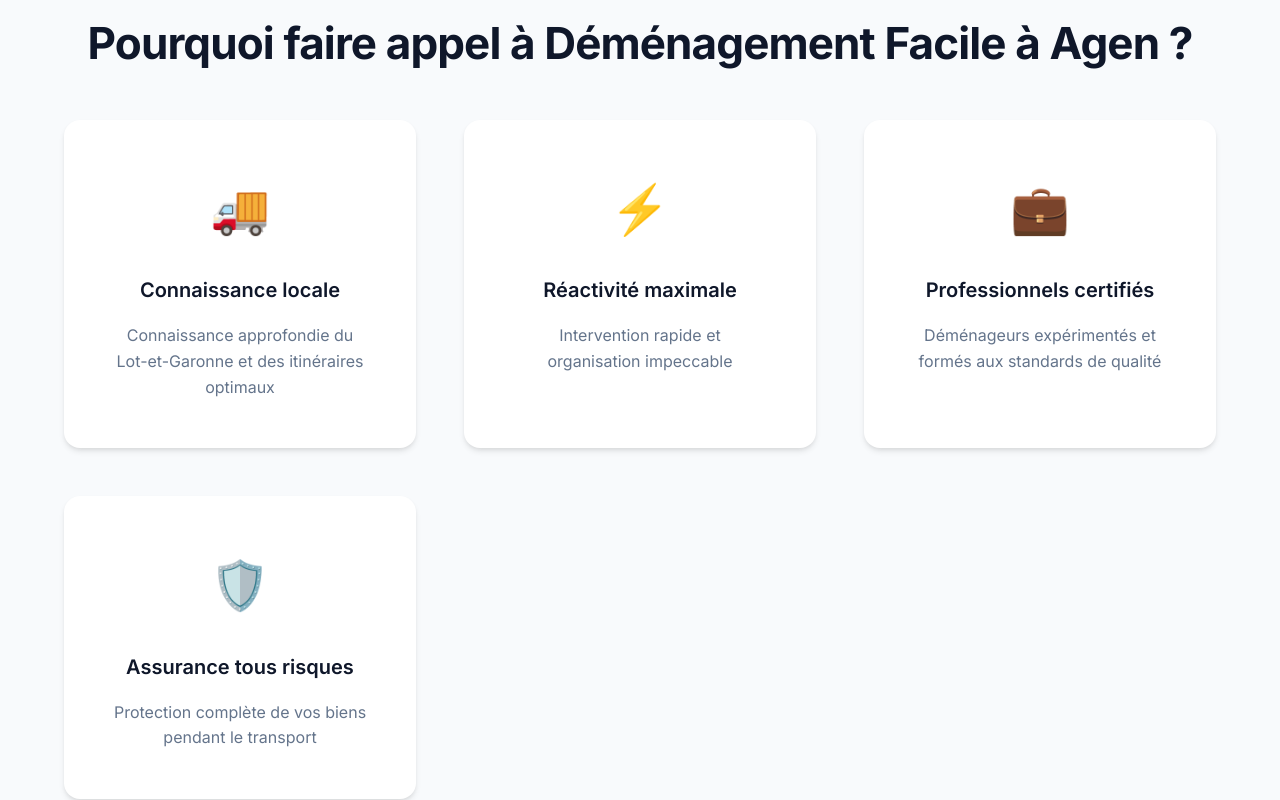
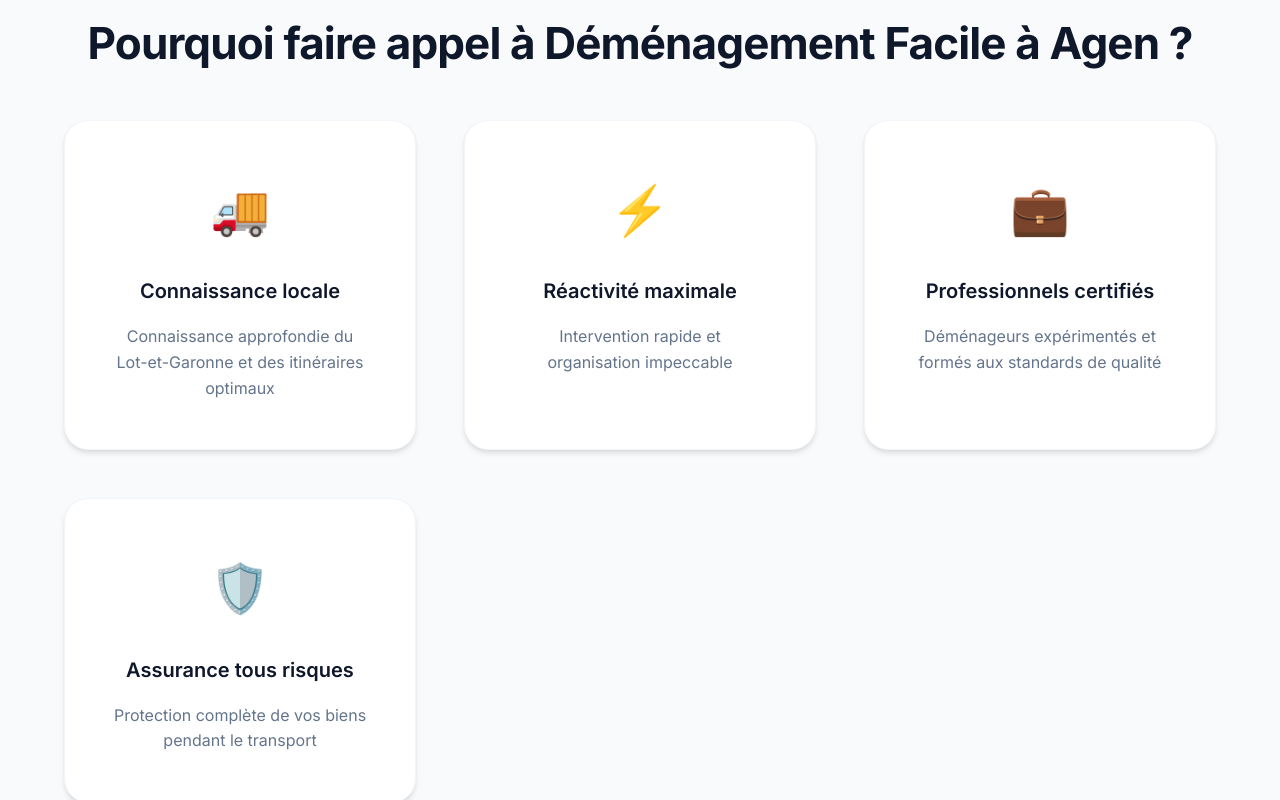
Before and after one commit to direction-beep/demenagement-facile-, a plain HTML site: page demenageur-agen.html in a window 1280 px wide. Shown: the part 2100-2900 px from the top of the page. Drawn offline with Linux system fonts and the light colour scheme.

Commit message:
Fix: Amelioration des cartes advantages avec effets de profondeur

```diff
--- a/css/styles.css
+++ b/css/styles.css
@@ -1081,14 +1081,35 @@ section:nth-child(even) {
 .advantages .advantage {
     background: white;
     padding: var(--spacing-xl);
-    border-radius: var(--radius-lg);
+    border-radius: var(--radius-xl);
     box-shadow: var(--shadow-md);
-    transition: transform 0.3s ease, box-shadow 0.3s ease;
+    transition: all var(--transition-slow);
+    position: relative;
+    overflow: hidden;
+    border: 1px solid var(--color-border-light);
+}
+
+.advantages .advantage::before {
+    content: '';
+    position: absolute;
+    top: 0;
+    left: 0;
+    right: 0;
+    height: 3px;
+    background: var(--gradient-accent);
+    transform: scaleX(0);
+    transform-origin: left;
+    transition: transform var(--transition-slow);
 }
 
 .advantages .advantage:hover {
-    transform: translateY(-5px);
+    transform: translateY(-8px);
     box-shadow: var(--shadow-xl);
+    border-color: var(--color-accent-light);
+}
+
+.advantages .advantage:hover::before {
+    transform: scaleX(1);
 }
 
 .advantage-icon {
```
